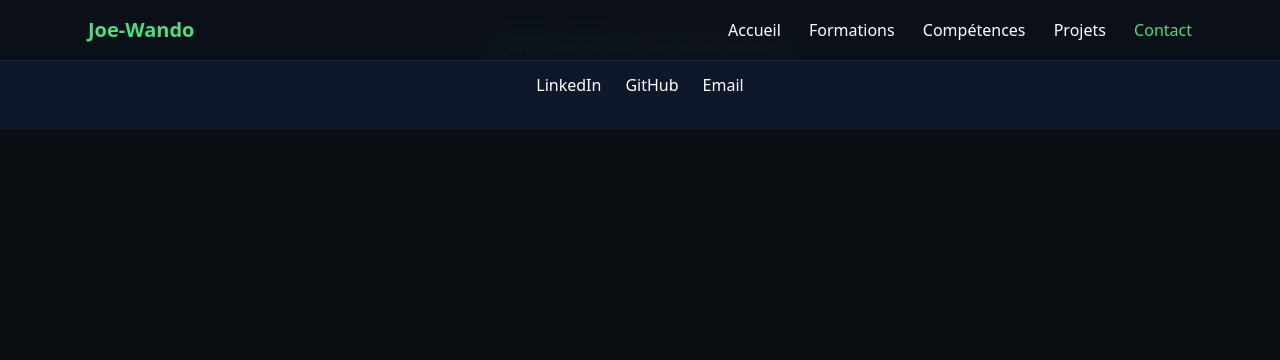
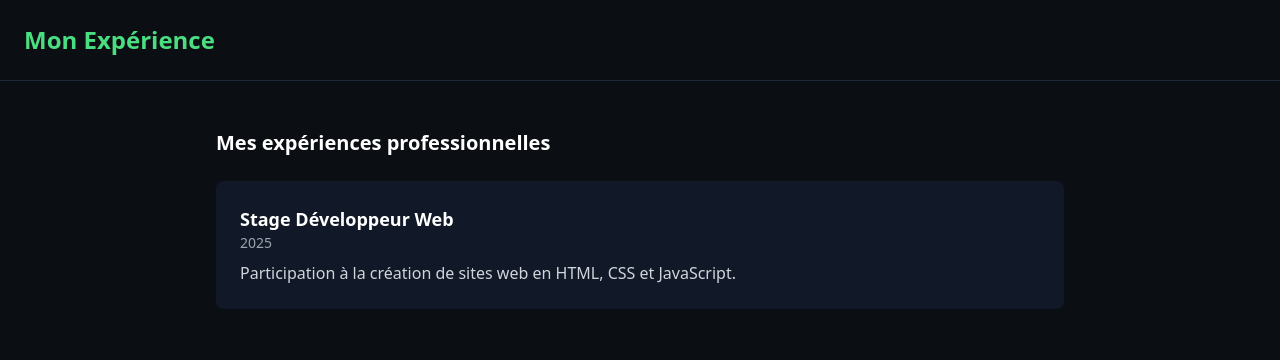
Before and after one commit to Joe-Wando/Portofolio, a website: page src/experiences.html in a window 1280 px wide. Drawn offline with nearby package versions, Linux system fonts and the light colour scheme.

Commit message:
ajout de ma premiere experience

```diff
--- a/src/experiences.html
+++ b/src/experiences.html
@@ -2,50 +2,36 @@
 <html lang="fr">
   <head>
     <meta charset="UTF-8" />
-    <title>Compétences</title>
+    <title>Expérience</title>
     <script src="https://cdn.tailwindcss.com"></script>
   </head>
 
-  <body class="bg-[#0b0f14] text-white flex flex-col min-h-screen">
-    <header
-      class="fixed top-0 left-0 w-full bg-[#0b0f14]/80 backdrop-blur-md border-b border-gray-800 z-50"
-    >
-      <div
-        class="max-w-6xl mx-auto flex justify-between items-center px-6 py-4"
-      >
-        <h1 class="text-xl font-bold text-green-400">Joe-Wando</h1>
+  <body class="bg-[#0b0f14] text-white">
 
-        <nav class="space-x-6 hidden md:block">
-          <a href="index.html" class="hover:text-green-400">Accueil</a>
-          <a href="formations.html" class="hover:text-green-400">Formations</a>
-          <a href="competences.html" class="hover:text-green-400"
-            >Compétences</a
-          >
-          <a href="projets.html" class="hover:text-green-400">Projets</a>
-          <a href="contact.html" class="text-green-400">Contact</a>
-        </nav>
-      </div>
+    <header class="border-b border-gray-800 p-6">
+      <h1 class="text-2xl font-bold text-green-400">Mon Expérience</h1>
     </header>
 
-    <main>
+    <main class="max-w-4xl mx-auto px-6 py-12">
 
+      <section>
+        <h2 class="text-xl font-semibold mb-6">Mes expériences professionnelles</h2>
+
+        <div class="space-y-6">
+
+          <div class="bg-gray-900 p-6 rounded-lg">
+            <h3 class="text-lg font-bold">Stage Développeur Web</h3>
+            <p class="text-gray-400 text-sm">2025</p>
+            <p class="mt-2 text-gray-300">
+              Participation à la création de sites web en HTML, CSS et JavaScript.
+            </p>
+          </div>
+
+        </div>
+
+      </section>
 
     </main>
 
-    <footer class="bg-[#0f172a] border-t border-gray-800 py-8">
-      <div class="max-w-6xl mx-auto px-6 text-center">
-        <p class="mb-4 text-gray-400">
-          © 2026 Joe-Wando - Tous droits réservés
-        </p>
-
-        <div class="flex justify-center gap-6">
-          <a href="#" class="hover:text-green-400 transition">LinkedIn</a>
-          <a href="#" class="hover:text-green-400 transition">GitHub</a>
-          <a href="#" class="hover:text-green-400 transition">Email</a>
-        </div>
-      </div>
-    </footer>
   </body>
 </html>
-<!doctype html>
-<html
```
